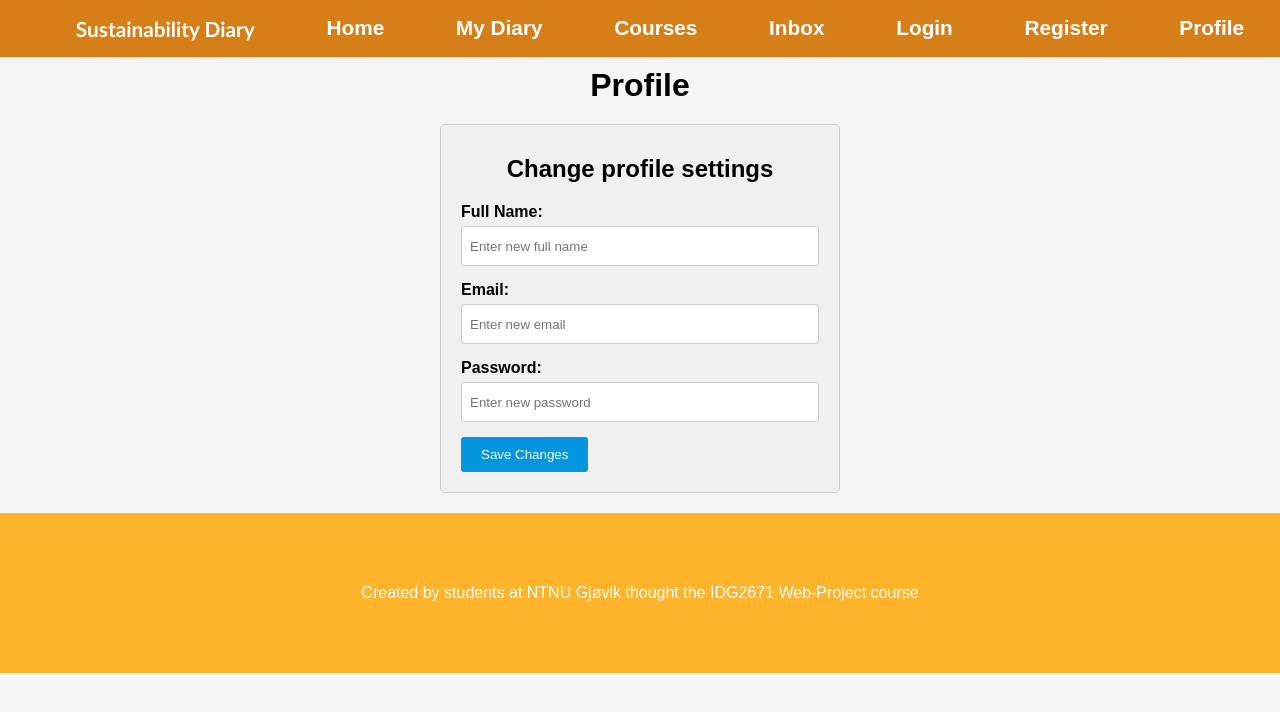
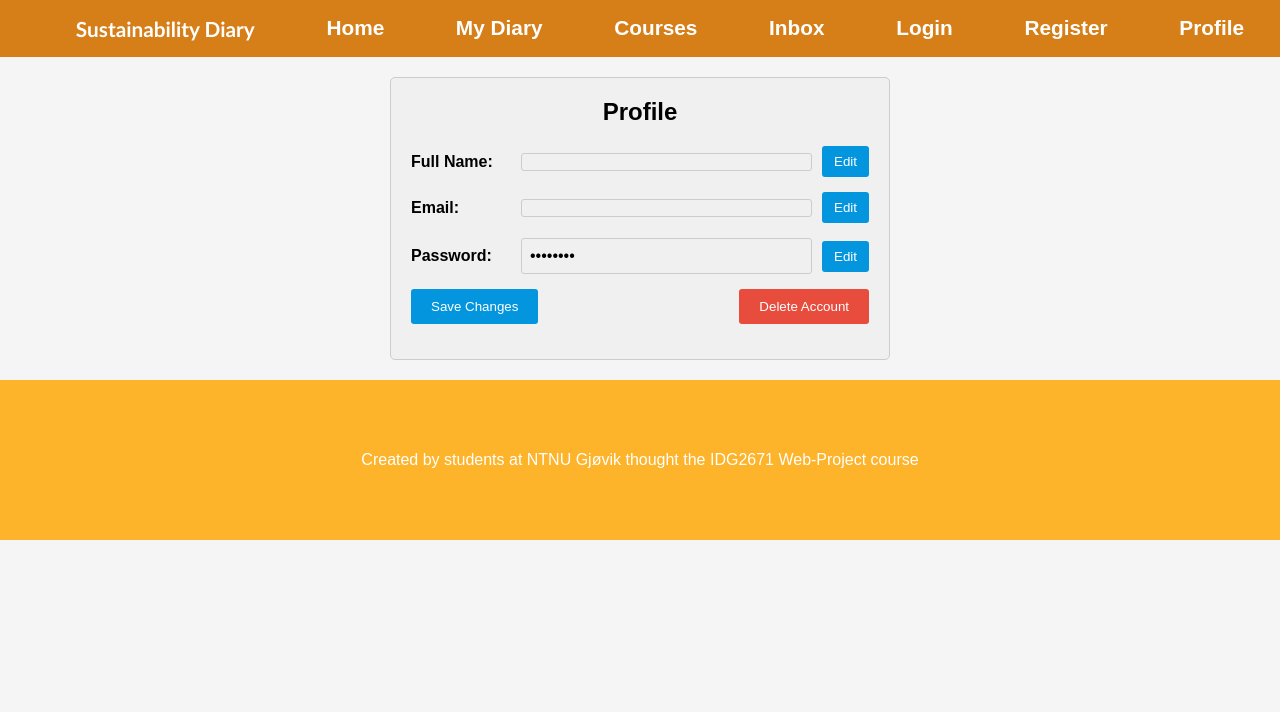
Before and after one commit to AndrChr0/Web-Prosjekt-Gruppe-2, a React (Vite) app in the folder front-end/: page /profile-page in a window 1280 px wide. Shown: the top 712 px of the page. Built offline with nearby package versions, Linux system fonts and the light colour scheme; no server answers; sample sign-in values are in the browser's storage.

Commit message:
profile page changes

```diff
--- a/front-end/src/assets/styles/profile.css
+++ b/front-end/src/assets/styles/profile.css
@@ -1,40 +1,58 @@
-h1 {
-    text-align: center;
-    margin-top: 10px;
-}
-
 .profile-container {
   margin: 20px auto;
   padding: 20px;
   border: 1px solid #ccc;
   border-radius: 5px;
   background-color: #f0f0f0;
-    width: 400px;
+  width: 500px;
 }
 
 .profile-heading {
+  text-align: center;
   font-size: 24px;
   margin-bottom: 20px;
 }
 
+.profile-settings {
+  display: flex;
+  flex-direction: column;
+}
+
 .profile-field {
+  display: flex;
+  align-items: center;
+  justify-content: space-between;
   margin-bottom: 15px;
 }
 
 .profile-field label {
-    display: block;
-    margin-bottom: 5px;
+  margin-right: 10px;
+  flex-shrink: 0;
+  width: 100px;
 }
 
-  .profile-field input {
-    width: 100%;
-    height: 40px;
+.profile-field .profile-value {
+  flex-grow: 1;
   padding: 8px;
   border: 1px solid #ccc;
   border-radius: 3px;
 }
 
-  .save-button {
+.edit-button {
+  padding: 8px 12px;
+  background-color: #0396df;
+  color: #fff;
+  border: none;
+  border-radius: 3px;
+  cursor: pointer;
+  margin-left: 10px;
+}
+
+.edit-button:hover {
+  background-color: #0056b3;
+}
+
+.save-button, .delete-button {
   padding: 10px 20px;
   background-color: #0396df;
   color: #fff;
@@ -43,6 +61,14 @@ h1 {
   cursor: pointer;
 }
 
-  .save-button:hover {
+.save-button:hover, .delete-button:hover {
   background-color: #0056b3;
 }
+
+.delete-button {
+  background-color: #e74c3c;
+}
+
+.delete-button:hover {
+  background-color: #c0392b;
+}
--- a/front-end/src/pages-student/ProfilePage.jsx
+++ b/front-end/src/pages-student/ProfilePage.jsx
@@ -1,61 +1,138 @@
-// import React, { useState } from 'react';
+import React, { useState, useEffect } from 'react';
+import axios from 'axios';
 import '../assets/styles/profile.css';
 
 function ProfilePage() {
+  // State variables to store user data
+  const [userData, setUserData] = useState(null);
+  const [isEditingName, setIsEditingName] = useState(false);
+  const [isEditingEmail, setIsEditingEmail] = useState(false);
+  const [isEditingPassword, setIsEditingPassword] = useState(false);
 
-    // IMPORTANT! Alt som er kommentert ut er forslag til løsning for backend biten(ChatGPT)
+  // Fetch user profile data on component mount
+  useEffect(() => {
+    fetchUserProfile();
+  }, []);
 
-//   const [fullName, setFullName] = useState('');
-//   const [email, setEmail] = useState('');
-//   const [password, setPassword] = useState('');
+  // Function to fetch user profile data
+  const fetchUserProfile = async () => {
+    try {
+      const token = localStorage.getItem('token');
+      const response = await axios.get('/api/user/profile', {
+        headers: { Authorization: `Bearer ${token}` }
+      });
+      const userData = response.data;
+      // Fill the email and password inputs
+      setUserData({
+        ...userData,
+        password: '', // Clear password field for security reasons
+      });
+    } catch (error) {
+      console.error('Error fetching user profile:', error);
+    }
+  };
 
-//   // Function to handle saving changes
-//   const handleSaveChanges = () => {
-//     // Logic to save changes
-//     console.log('Changes saved:', { fullName, email, password });
-//   };
+  // Function to handle saving changes
+  const handleSaveChanges = async () => {
+    try {
+      const token = localStorage.getItem('token'); // Get the authentication token from localStorage
+      await axios.put(
+        '/api/user/profile-page', // Correct endpoint for profile updates
+        { fullName: userData.fullName, email: userData.email, password: userData.password }, // Send updated user profile data
+        { headers: { Authorization: `Bearer ${token}` } } // Include the token in the request headers
+      );
+      console.log('Changes saved successfully');
+    } catch (error) {
+      console.error('Error saving changes:', error);
+    }
+  };
+
+  // Function to handle deleting account
+  const handleDeleteAccount = async () => {
+    try {
+      const token = localStorage.getItem('token'); // Get the authentication token from localStorage
+      await axios.delete(
+        '/api/user/delete-account', // Endpoint for deleting account
+        { headers: { Authorization: `Bearer ${token}` } } // Include the token in the request headers
+      );
+      console.log('Account deleted successfully');
+    } catch (error) {
+      console.error('Error deleting account:', error);
+    }
+  };
 
   return (
-    <>
-        <h1>Profile</h1>
     <div className="profile-container">
-        <h1 className="profile-heading">Change profile settings</h1>
+      <h1 className="profile-heading">Profile</h1>
       <div className="profile-settings">
         <div className="profile-field">
           <label>Full Name:</label>
+          {isEditingName ? (
             <input
               type="text"
-                placeholder="Enter new full name"
-                // value={fullName}
-                // onChange={(e) => setFullName(e.target.value)}
+              value={userData ? userData.fullName : ''}
+              onChange={(e) => setUserData({ ...userData, fullName: e.target.value })}
+              className="profile-value"
             />
+          ) : (
+            <span className="profile-value">{userData ? userData.fullName : ''}</span>
+          )}
+          <button
+            className="edit-button"
+            onClick={() => setIsEditingName(!isEditingName)}
+          >
+            {isEditingName ? 'Save' : 'Edit'}
+          </button>
         </div>
         <div className="profile-field">
           <label>Email:</label>
+          {isEditingEmail ? (
             <input
               type="email"
-                placeholder="Enter new email"
-                // value={email}
-                // onChange={(e) => setEmail(e.target.value)}
+              value={userData ? userData.email : ''}
+              onChange={(e) => setUserData({ ...userData, email: e.target.value })}
+              className="profile-value"
             />
+          ) : (
+            <span className="profile-value">{userData ? userData.email : ''}</span>
+          )}
+          <button
+            className="edit-button"
+            onClick={() => setIsEditingEmail(!isEditingEmail)}
+          >
+            {isEditingEmail ? 'Save' : 'Edit'}
+          </button>
         </div>
       <div className="profile-field">
         <label>Password:</label>
+        {isEditingPassword ? (
           <input
-                type="password"
-                placeholder="Enter new password"
-                // value={password}
-                // onChange={(e) => setPassword(e.target.value)}
+            type="text" // Change input type to text when editing
+            value={userData ? userData.password : ''}
+            onChange={(e) => setUserData({ ...userData, password: e.target.value })}
+            className="profile-value"
           />
+        ) : (
+          <span className="profile-value">••••••••</span> // Display dots when not editing
+        )}
+        <button
+          className="edit-button"
+          onClick={() => setIsEditingPassword(!isEditingPassword)}
+        >
+          {isEditingPassword ? 'Save' : 'Edit'}
+        </button>
       </div>
 
-            {/* onClick={handleSaveChanges} */}
-            <button className="save-button">
+        <div className="profile-field">
+          <button className="save-button" onClick={handleSaveChanges}>
             Save Changes
+          </button>
+          <button className="delete-button" onClick={handleDeleteAccount}>
+            Delete Account
           </button>
         </div>
       </div>
-    </>
+    </div>
   );
 }
 
```
Also changed, not shown: 1 other file (tests, documents, lock files or other folders). Lines whose indentation alone changed are shown as unchanged.
